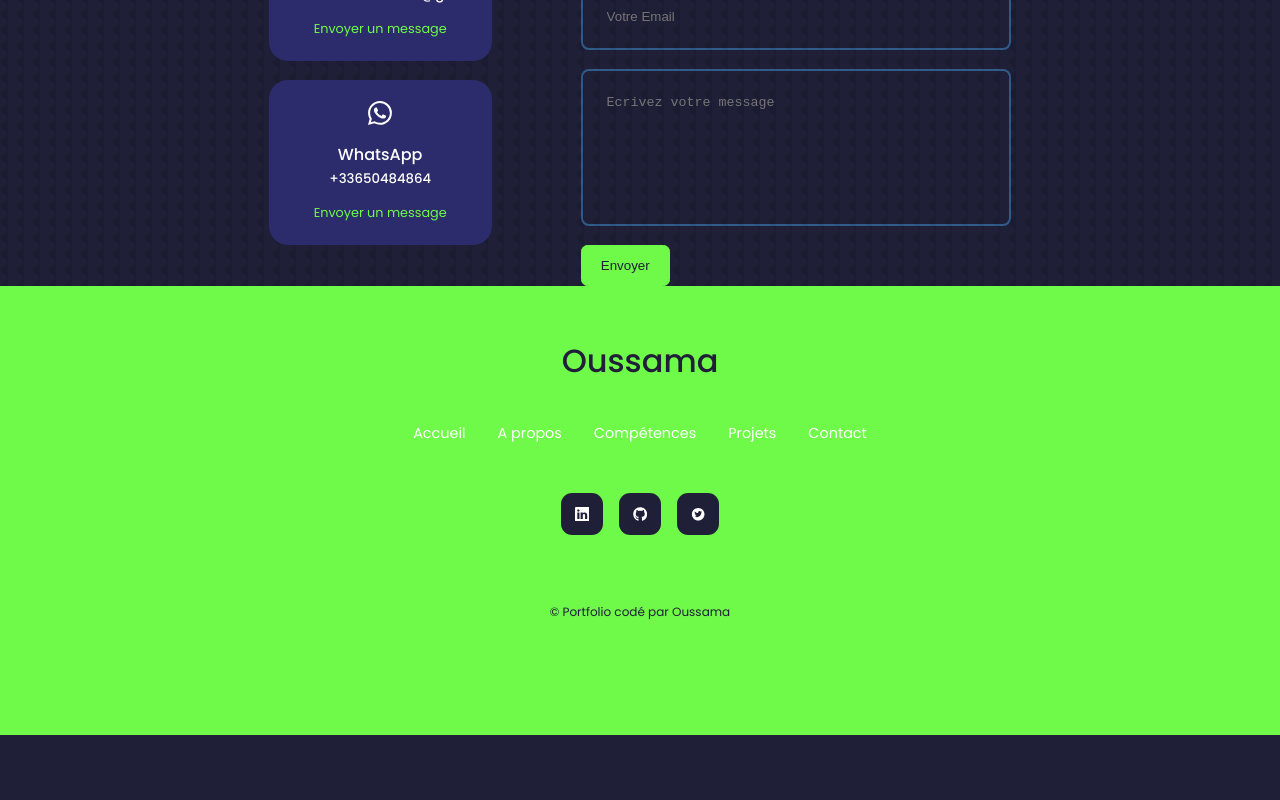
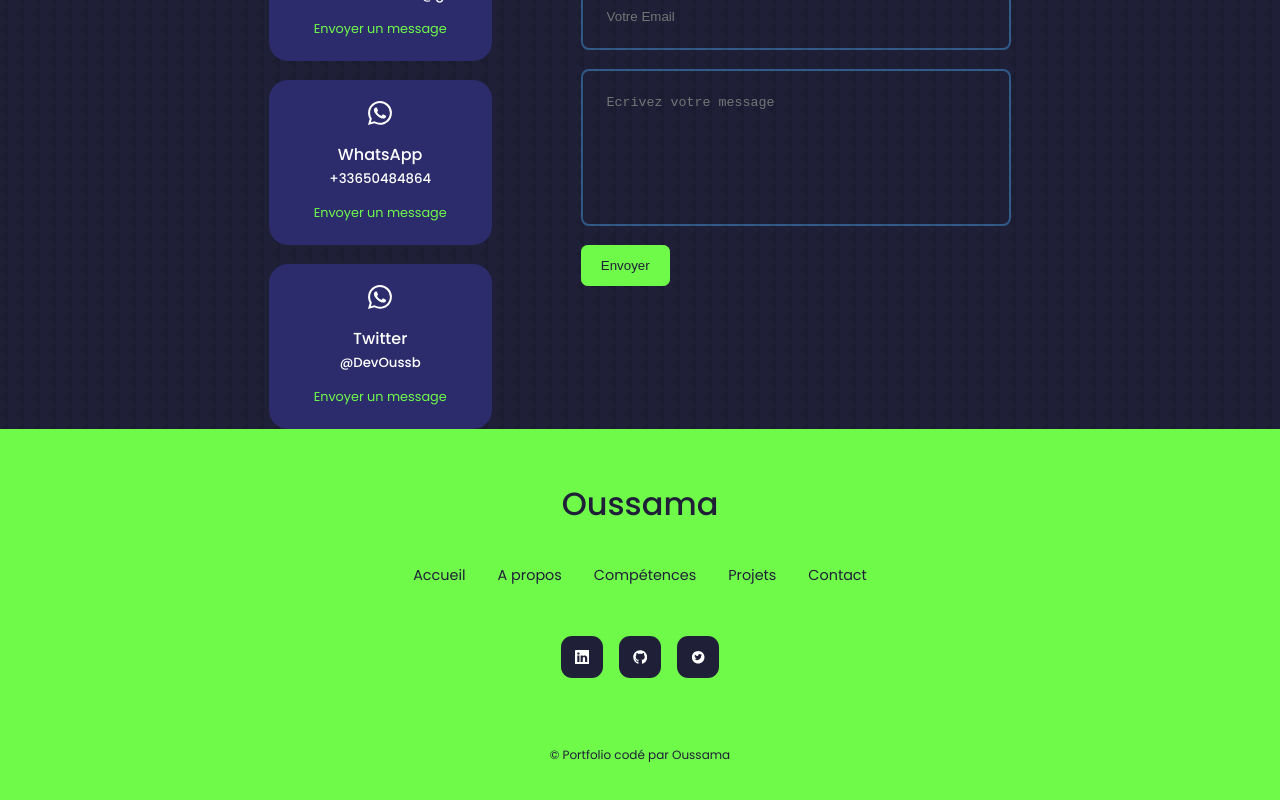
Before and after one commit to oussamablk-1/react-portfolio_website, a React (Create React App) app: page / in a window 1280 px wide. Shown: the part 4266-5066 px from the top of the page. Before the commit the page ends 5001 px from the top, so only its background shows below. Built offline with nearby package versions, Linux system fonts and the light colour scheme.

Commit message:
quelques ajustement sur les boutons de navigations du footer et les contacts

```diff
--- a/src/components/contact/contact.jsx
+++ b/src/components/contact/contact.jsx
@@ -39,6 +39,13 @@ export const Contact = () => {
           <h5>+33650484864</h5>
           <a href="https://wa.me/+33650484864" target='_blank'>Envoyer un message</a>
         </article>
+
+        <article className='contact__option'>
+          <BsWhatsapp className='contact__option-icon'/>
+          <h4>Twitter</h4>
+          <h5>@DevOussb</h5>
+          <a href="https://twitter.com/messages/compose?recipient_id=1589933892538089480" target='_blank'>Envoyer un message</a>
+        </article>
       </div>
 
       <form ref={form} onSubmit={sendEmail}>
--- a/src/components/footer/footer.jsx
+++ b/src/components/footer/footer.jsx
@@ -10,11 +10,11 @@ const Footer = () => {
       <a href="#" className='footer__logo'>Oussama</a>
 
       <ul className='permalinks'>
-        <li><a href="#"></a>Accueil</li>
-        <li><a href="#about"></a>A propos</li>
-        <li><a href="#competence"></a>Compétences</li>
-        <li><a href="#projects"></a>Projets</li>
-        <li><a href="#contact"></a>Contact</li>
+        <li><a href="#">Accueil</a></li>
+        <li><a href="#about">A propos</a></li>
+        <li><a href="#competence">Compétences</a></li>
+        <li><a href="#projects">Projets</a></li>
+        <li><a href="#contact">Contact</a></li>
       </ul>
 
 
```
